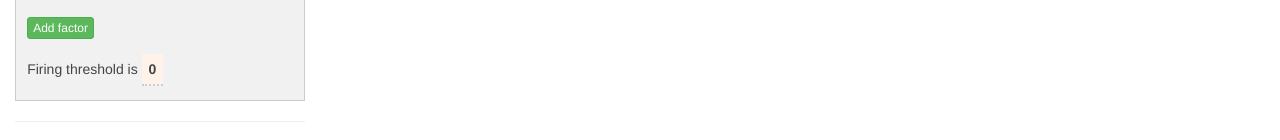
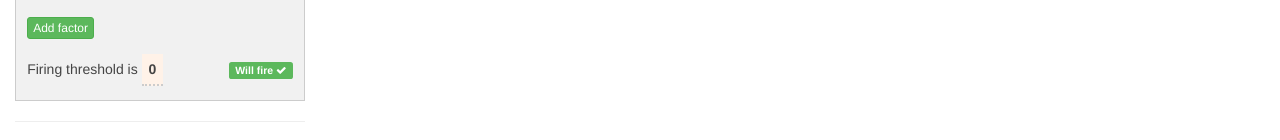
Before and after one commit to christabor-incubator/neuralnet_modeler, a plain HTML site: page index.html in a window 1280 px wide. Both pictures are taken after a click on the link "Neural network / graph modeler". Shown: the part 329-469 px from the top of the page. Drawn offline with Linux system fonts and the light colour scheme.

Commit message:
Add indicator if neuron(s) will fire.

```diff
--- a/index.html
+++ b/index.html
@@ -23,7 +23,6 @@
         </ul>
         <div class="tab-content">
             <div class="tab-pane active" id="features">
-
             </div>
             <div class="tab-pane" id="neuralnet">
                 <div class="row">
@@ -45,7 +44,10 @@
                                 </table>
                                 <a href="#" class="btn btn-success btn-xs" id="add-factor">Add factor</a>
                                 <br><br>
-                                <p>Firing threshold is <strong class="threshold" contenteditable="true">0</strong></p>
+                                <p>
+                                    Firing threshold is <strong class="threshold" contenteditable="true">0</strong>
+                                    <span class="pull-right firingstatus"></span>
+                                </p>
                             </div>
                         </div>
                         <hr>
--- a/static/js/ui.js
+++ b/static/js/ui.js
@@ -50,6 +50,8 @@ $(document).ready(function(){
     }
 
     function reRender() {
+        var wont_fire_html = '<span class="label label-danger">Won\'t fire <span class="fa fa-times"></span></span>';
+        var will_fire_html = '<span class="label label-success">Will fire <span class="fa fa-check"></span></span>';
         clearGraph();
         g.setGraph({
              rankdir: direction_toggle.val() === 'horizontal' ? 'LR' : 'TB',
@@ -59,11 +61,13 @@ $(document).ready(function(){
         $.each(network, function(layer_k, layer){
             // Set layer label (group)
             var sum = getSum(curr_layer_index);
+            var will_fire = sum >= layer.threshold;
             g.setNode(layer.id, {
-                label: getLayerType(curr_layer_index, num_layers) + ' ' + layer.name + ' / Sum = ' + sum + ' / Threshold = ' + layer.threshold + ' Will fire? ' + (sum >= layer.threshold ? 'Yes': 'No'),
+                label: getLayerType(curr_layer_index, num_layers) + ' ' + layer.name + ' / Sum = ' + sum + ' / Threshold = ' + layer.threshold + ' Will fire? ' + (will_fire ? 'Yes': 'No'),
                 clusterLabelPos: 'bottom',
                 style: 'fill: #F7F7F7; stroke-width: 4px; stroke: ' + layer.color
             });
+            layers.find('.layer').eq(curr_layer_index).find('.firingstatus').html(will_fire ? will_fire_html : wont_fire_html);
             curr_layer_index += 1;
             $.each(layer.factors, function(factors_k, factor){
                 // Set layer node
```
Also changed, not shown: 1 other file.
